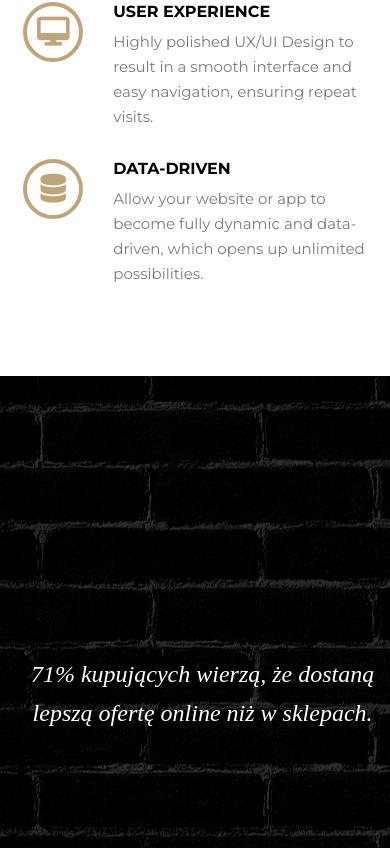
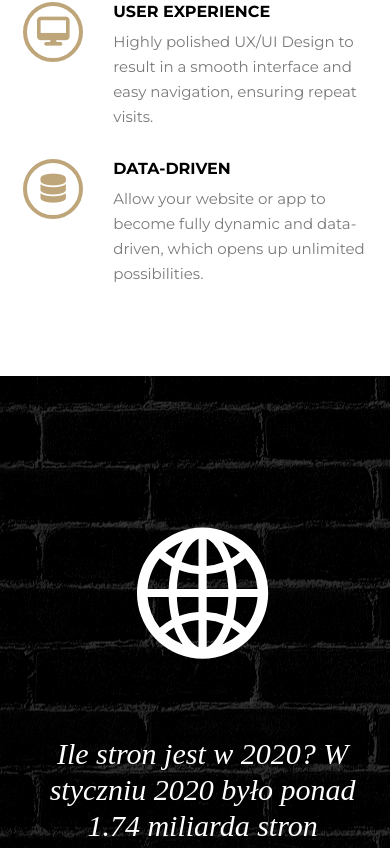
Before and after one commit to Wladyslav/ourapp, a React (Create React App) app: page / in a window 390 px wide. Shown: the part 1756-2604 px from the top of the page. Built offline with nearby package versions, Linux system fonts and the light colour scheme.

Commit message:
add icons to slider

```diff
--- a/package.json
+++ b/package.json
@@ -12,6 +12,7 @@
     "node-sass": "^4.14.1",
     "react": "^16.13.1",
     "react-dom": "^16.13.1",
+    "react-icons": "^3.11.0",
     "react-iframe": "^1.8.0",
     "react-reveal": "^1.2.2",
     "react-router": "^5.2.0",
--- a/src/pages/contact/Form/FormSection.js
+++ b/src/pages/contact/Form/FormSection.js
@@ -7,7 +7,7 @@ const FormSection = () => (
     <div className={styles.contact_items_container}>
       <div className={styles.contact_item}>
         <div className={styles.contact_item_icon}>
-          <i className="fas fa-search-location"></i>
+          <i class="fas fa-map-marker-alt"></i>
         </div>
         <div className="item_description">
           <h3>Adres:</h3>
--- a/src/pages/mainPage/AboutSection/AboutSection.js
+++ b/src/pages/mainPage/AboutSection/AboutSection.js
@@ -36,7 +36,7 @@ class AboutSection extends Component {
                     color: "#666",
                   }}
                 >
-                  S
+                  W
                 </span>
                 <span style={{ color: "#bda67d" }}>S</span>
               </p>
--- a/src/pages/mainPage/ClientsOpinionSection/TextSlider/TextSlider.js
+++ b/src/pages/mainPage/ClientsOpinionSection/TextSlider/TextSlider.js
@@ -3,6 +3,11 @@ import Slider from "react-slick";
 import "slick-carousel/slick/slick.css";
 import "slick-carousel/slick/slick-theme.css";
 import styles from "./TextSlider.module.scss";
+import {
+  AiOutlineLaptop,
+  AiOutlineShopping,
+  AiOutlineGlobal,
+} from "react-icons/ai";
 
 class SimpleSlider extends React.Component {
   render() {
@@ -16,14 +21,18 @@ class SimpleSlider extends React.Component {
     return (
       <Slider {...settings} autoplay="true" className={styles.slider_container}>
         <article className={styles.slider_item}>
+          <div className={styles.icon}>
+            <AiOutlineShopping />
+          </div>
           <h3
+            className={styles.text}
             style={{
               color: "#fff",
               textAlign: "center",
-              lineHeight: "39px",
-              margin: "30px 0",
+
+              margin: "30px 10px",
               fontFamily: "PT Serif, serif",
-              fontSize: "24px",
+
               fontStyle: "italic",
               fontWeight: "100",
             }}
@@ -31,16 +40,19 @@ class SimpleSlider extends React.Component {
             47.3% światowej populacji kupi coś online w 2020 roku.
           </h3>
         </article>
-        <article className={styles.slider_item}></article>
+
         <article className={styles.slider_item}>
+          <div className={styles.icon}>
+            <AiOutlineLaptop />
+          </div>
           <h3
             style={{
               color: "#fff",
               textAlign: "center",
-              lineHeight: "39px",
+
               margin: "30px 0",
               fontFamily: "PT Serif, serif",
-              fontSize: "24px",
+
               fontStyle: "italic",
               fontWeight: "100",
             }}
@@ -50,15 +62,18 @@ class SimpleSlider extends React.Component {
           </h3>
         </article>
         <article className={styles.slider_item}>
+          <div className={styles.icon}>
+            <AiOutlineGlobal />
+          </div>
           <h3
             style={{
               color: "#fff",
               textAlign: "center",
-              lineHeight: "39px",
+
               margin: "30px 0",
               fontFamily: "PT Serif, serif",
               fontStyle: "italic",
-              fontSize: "24px",
+
               fontWeight: "100",
             }}
           >
--- a/src/pages/mainPage/ClientsOpinionSection/TextSlider/TextSlider.module.scss
+++ b/src/pages/mainPage/ClientsOpinionSection/TextSlider/TextSlider.module.scss
@@ -13,4 +13,20 @@
 
   font-style: italic;
   font-weight: 100;
+  .icon {
+    color: white;
+    font-size: 150px;
+    text-align: center;
+  }
+  h3 {
+    font-size: 50px;
+    line-height: 1.2;
+  }
 }
+@media (max-width: 500px) {
+  .slider_item {
+    h3 {
+      font-size: 30px;
+    }
+  }
+}
```
Also changed, not shown: 1 other file (tests, documents, lock files or other folders).
